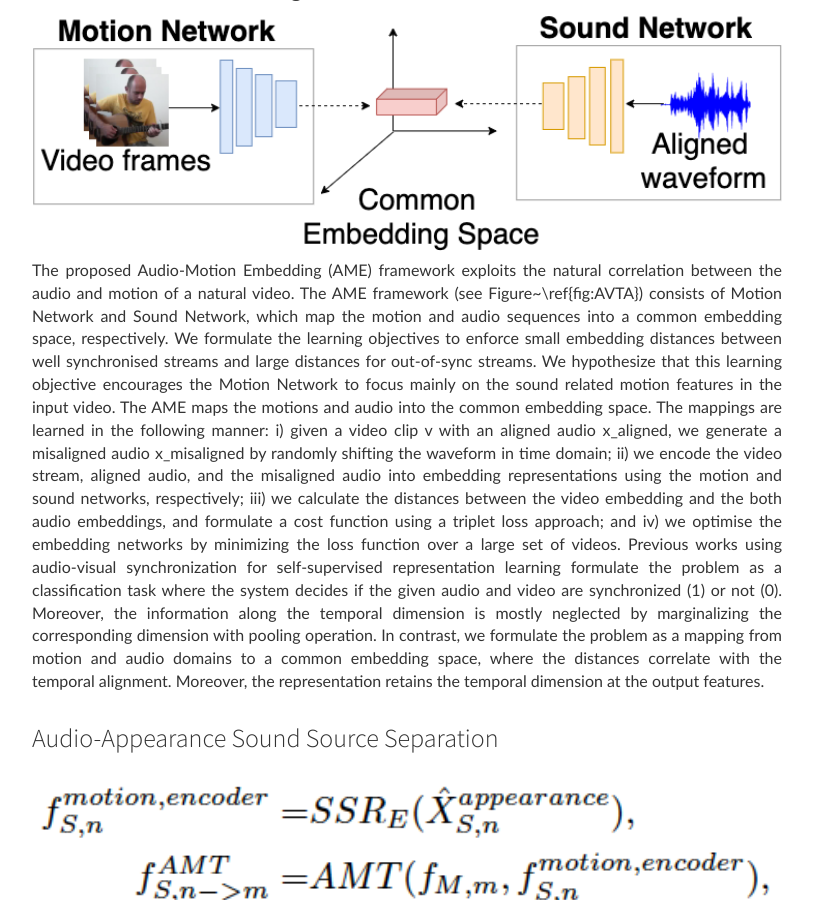
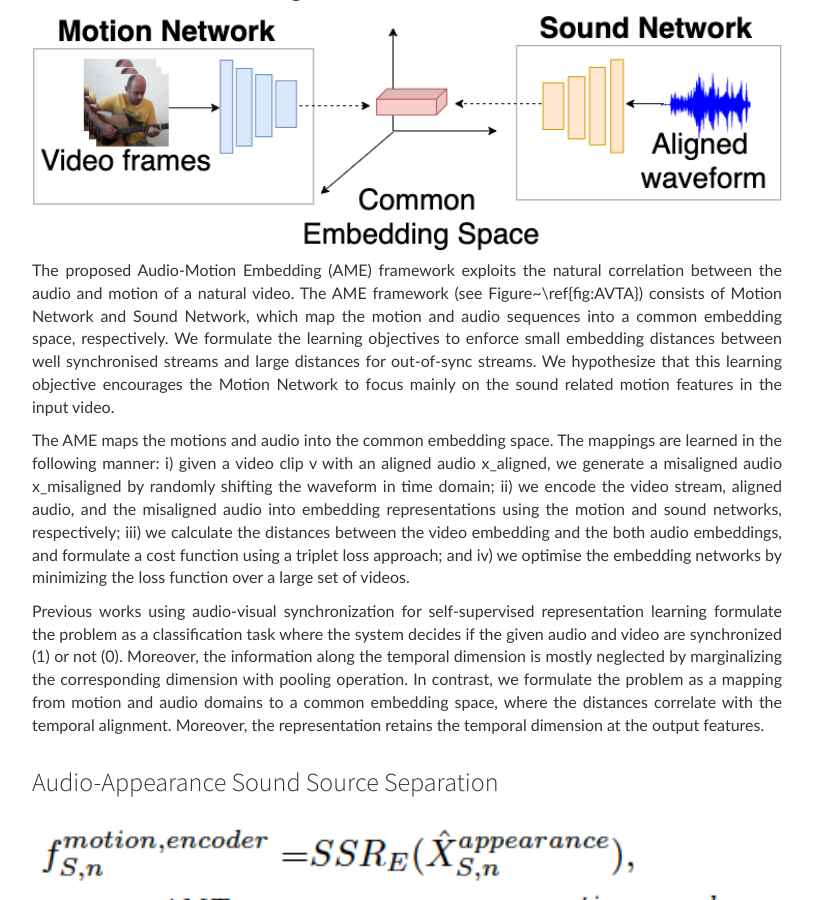
Before and after one commit to ly-zhu/ly-zhu.github.io, a Jekyll site: the page self-supervised-motion-representations/index.html, which Jekyll copies as it is, in a window 1280 px wide and 900 px high, scrolled down 1376 px. Shown: the whole window, without its empty margins (233-1046 px from the left). Built offline with Jekyll 4.4.1, drawn with Linux system fonts in a browser that asks for light colours; nearby versions of some CDN libraries; comment, search, counter and statistics services are not loaded.

Commit message:
figure size ajustment

```diff
--- a/V-SlowFast/index.html
+++ b/V-SlowFast/index.html
@@ -97,7 +97,10 @@
                 </h3>
                 <div class="text-center">
                     <div style="position:relative;padding-top:35%;">
+                        <!--
                         <image src="figures/overview.png" style="position:absolute;top:0;left:0;width:100%"><br>
+                        -->
+                        <image src="figures/overview.png", width="800"><br>
                         <p class="text-justify">
                         The goal of the visual sound separation is to extract the component audio that corresponds to the sound source in the given visual frame. The proposed V-SlowFast network contains four components: vision network, audio-visual global attention module, slow spectrogram network, and fast spectrogram residual network. The vision network randomly extracts a single frame from the input video sequence and encodes it into a feature vector. To enhance the discrimination between semantic categories, we randomly sample an additional visual frame from a same (positive) or different (negative) category video to make contrastive pairs during the training procedure. We apply two visual contrastive objectives (embedding and localization) to the contrastive pairs along the vision network. The audio-visual global attention module fuses the visual embedding with sound features. The slow spectrogram network performs source separation at the coarse time scale (low sampling rate) using appearance features. The obtained result and the original mixture are further passed to the fast spectrogram residual network, which refines the source separation using spectrogram with higher temporal resolution (high sampling rate).
                         </p>
--- a/cof-net/index.html
+++ b/cof-net/index.html
@@ -169,7 +169,7 @@
                     Examples of Sound Source Localization
                 </h3>
                 <div class="text-center">
-                    <div style="position:relative;padding-top:60%;">
+                    <div style="position:relative;padding-top:70%;">
                         <img src='figures/loc.png' style="position:absolute;top:0;left:0;width:100%"><br>
                     </div>
                 </div>
--- a/self-supervised-motion-representations/index.html
+++ b/self-supervised-motion-representations/index.html
@@ -109,9 +109,11 @@
                         <img src='figures/AME.png' style="position:absolute;top:0;left:0;width:100%"><br>
                         <p class="text-justify">
                             The proposed Audio-Motion Embedding (AME) framework exploits the natural correlation between the audio and motion of a natural video. The AME framework (see Figure~\ref{fig:AVTA}) consists of Motion Network and Sound Network, which map the motion and audio sequences into a common embedding space, respectively. We formulate the learning objectives to enforce small embedding distances between well synchronised streams and large distances for out-of-sync streams. We hypothesize that this learning objective encourages the Motion Network to focus mainly on the sound related motion features in the input video.
-
+                        </p>
+                        <p class="text-justify">
                             The AME maps the motions and audio into the common embedding space. The mappings are learned in the following manner: i) given a video clip v with an aligned audio x_aligned, we generate a misaligned audio x_misaligned by randomly shifting the waveform in time domain; ii) we encode the video stream, aligned audio, and the misaligned audio into embedding representations using the motion and sound networks, respectively; iii) we calculate the distances between the video embedding and the both audio embeddings, and formulate a cost function using a triplet loss approach; and iv) we optimise the embedding networks by minimizing the loss function over a large set of videos.
-
+                        </p>
+                        <p class="text-justify">
                             Previous works using audio-visual synchronization for self-supervised representation learning formulate the problem as a classification task where the system decides if the given audio and video are synchronized (1) or not (0). Moreover, the information along the temporal dimension is mostly neglected by marginalizing the corresponding dimension with pooling operation. In contrast, we formulate the problem as a mapping from motion and audio domains to a common embedding space, where the distances correlate with the temporal alignment. Moreover, the representation retains the temporal dimension at the output features.
                         </p>
                     </div>
@@ -180,7 +182,7 @@
                     Examples of Separating different type of sources
                 </h3>
                 <div class="text-center">
-                    <div style="position:relative;padding-top:60%;">
+                    <div style="position:relative;padding-top:58%;">
                         <img src='figures/sep_diff.png' style="position:absolute;top:0;left:0;width:100%"><br>
                     </div>
                 </div>
@@ -193,7 +195,7 @@
                     Examples of Separating same type of sources
                 </h3>
                 <div class="text-center">
-                    <div style="position:relative;padding-top:65%;">
+                    <div style="position:relative;padding-top:70%;">
                         <img src='figures/sep_same.png' style="position:absolute;top:0;left:0;width:100%"><br>
                     </div>
                 </div>
@@ -207,14 +209,14 @@
                     Examples of Sound Source Localization
                 </h3>
                 <div class="text-center">
-                    <div style="position:relative;padding-top:70%;">
+                    <div style="position:relative;padding-top:90%;">
                         <img src='figures/loc.png' style="position:absolute;top:0;left:0;width:100%"><br>
                     </div>
                 </div>
             </div>
         </div>
 
-        <div class="row" style="position:relative;padding-top:50%;">
+        <div class="row" style="position:relative;padding-top:0%;">
             <div class="col-md-8 col-md-offset-2" >
                 <h3>
                     Citation
```
Also changed, not shown: leveraging-category-information-for-single-frame-visual-sound-source-separation/index.html (+5 -4 lines).
